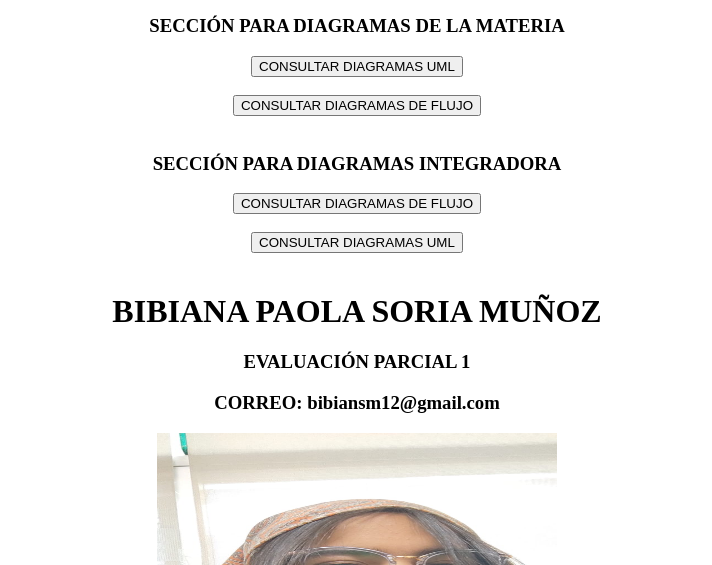
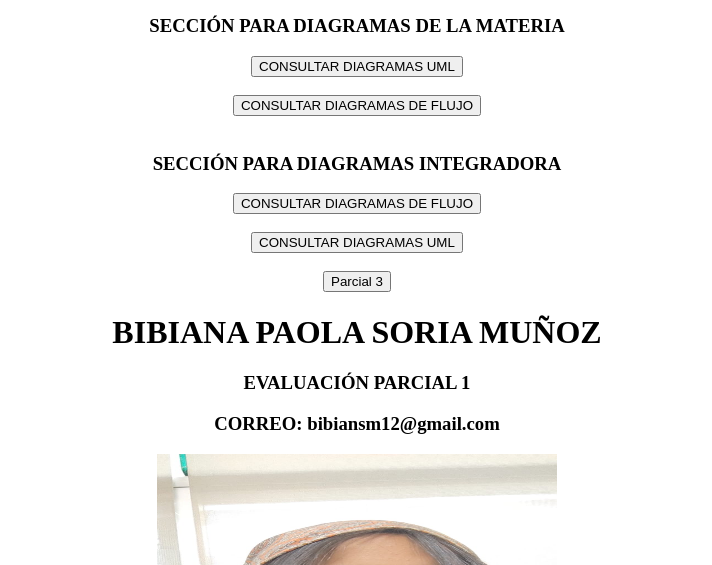
Before and after one commit to Bibiana-Soria/Soria_Bibiana.io, a plain HTML site: page Soria/index.html in a window 1280 px wide. Shown: the part 235-800 px from the top of the page, without its empty margins (283-995 px from the left). Drawn offline with Linux system fonts and the light colour scheme.

Commit message:
Add files via upload

```diff
--- a/Soria/index.html
+++ b/Soria/index.html
@@ -18,6 +18,9 @@
         <a href="diagramas_integradora_uml.html">
             <button>CONSULTAR DIAGRAMAS UML </button><br><br>
         </a>
+        <a href="https://login-jho0.bolt.host">
+            <button> Parcial 3</button>
+        </a>
         <h1>BIBIANA PAOLA SORIA MUÑOZ</h1>
         <h3>EVALUACIÓN PARCIAL 1</h2>
         <h3>CORREO: bibiansm12@gmail.com</H3>
```
